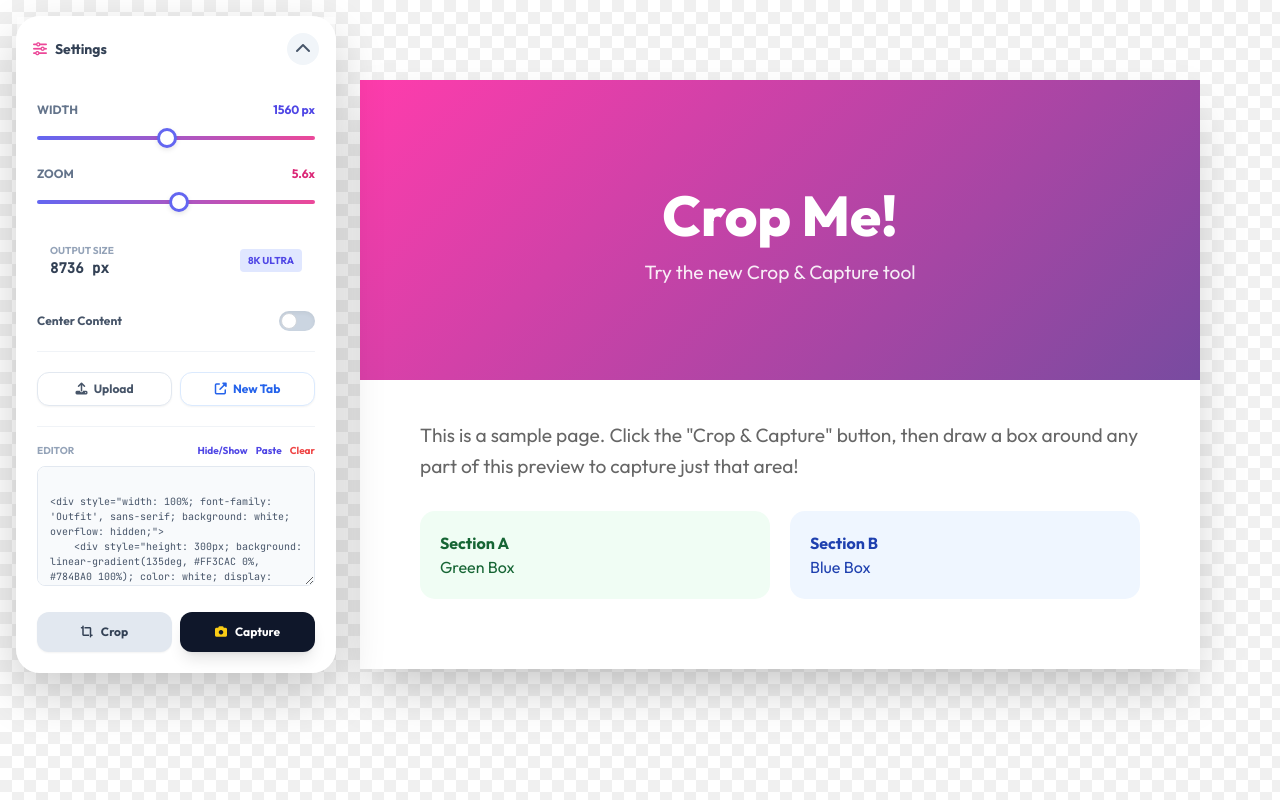
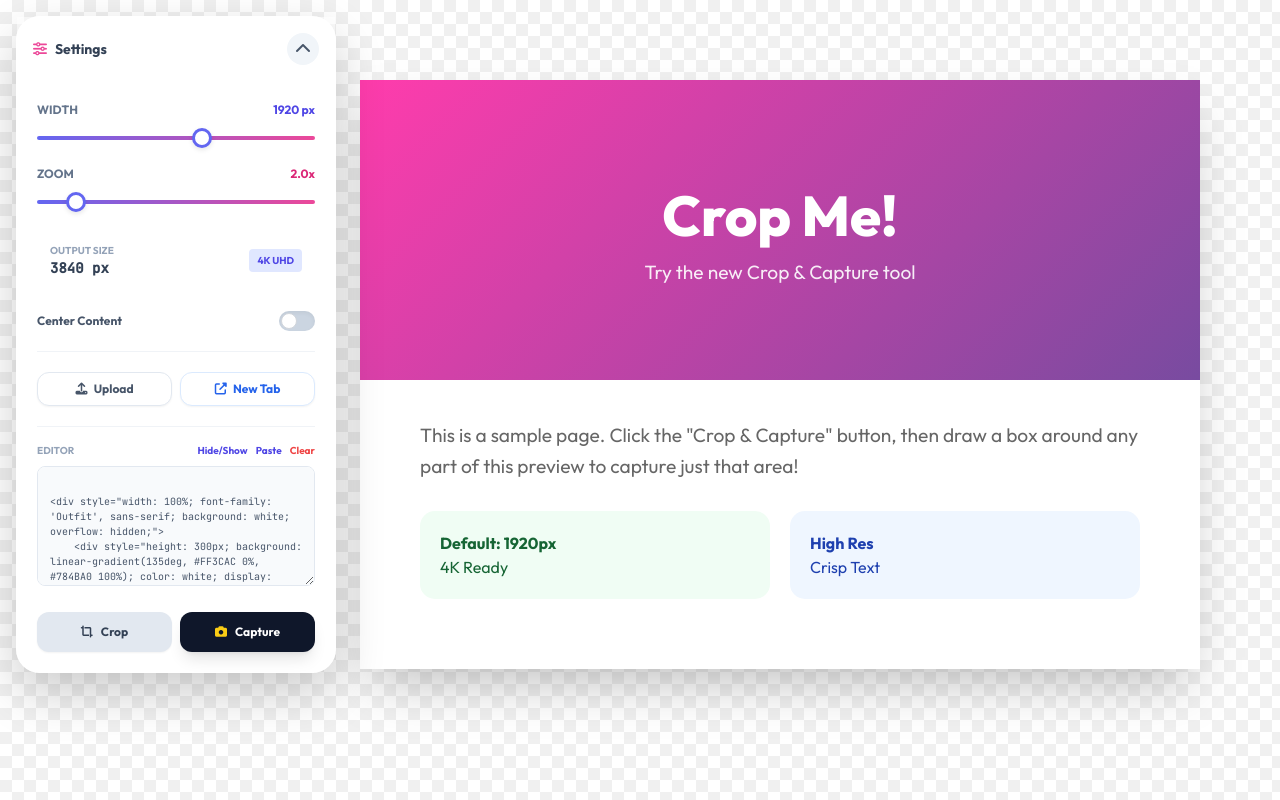
Before and after one commit to Wasupon-Sri/html2jpg, a plain HTML site: page index.html in a window 1280 px wide. Drawn offline with nearby package versions, Linux system fonts and the light colour scheme.

Commit message:
Update index.html

```diff
--- a/index.html
+++ b/index.html
@@ -156,8 +156,6 @@
 <body class="text-slate-800 font-sans h-screen w-screen overflow-hidden relative">
 
     <!-- PREVIEW AREA -->
-    <!-- Padding adjusted for mobile: smaller padding on small screens, larger on lg screens -->
-    <!-- Added pt-[80px] on mobile to prevent content hiding behind fixed header if collapsed, or just general spacing -->
     <div id="preview-wrapper" class="checkerboard w-full h-full overflow-auto flex items-start justify-center p-4 pt-20 lg:p-20 lg:pl-[360px] relative z-0 transition-all">
         <!-- The Capture Target -->
         <div id="capture-target" class="bg-white shadow-2xl origin-top transition-all duration-300 relative">
@@ -192,18 +190,20 @@
             <div>
                 <div class="flex justify-between mb-1">
                     <label class="text-xs font-bold text-slate-500 uppercase">Width</label>
-                    <span class="text-xs font-bold text-indigo-600" id="widthValue">1560 px</span>
+                    <!-- DEFAULT WIDTH 1920px -->
+                    <span class="text-xs font-bold text-indigo-600" id="widthValue">1920 px</span>
                 </div>
-                <input id="widthRange" type="range" min="300" max="3000" value="1560" step="10" class="w-full touch-none">
+                <input id="widthRange" type="range" min="300" max="3000" value="1920" step="10" class="w-full touch-none">
             </div>
 
             <!-- Zoom -->
             <div>
                 <div class="flex justify-between mb-1">
                     <label class="text-xs font-bold text-slate-500 uppercase">Zoom</label>
-                    <span class="text-xs font-bold text-pink-600" id="zoomValue">5.6x</span>
+                    <!-- DEFAULT ZOOM 2.0x (1920 * 2 = 3840px = 4K) -->
+                    <span class="text-xs font-bold text-pink-600" id="zoomValue">2.0x</span>
                 </div>
-                <input id="zoomRange" type="range" min="1" max="10" value="5.6" step="0.1" class="w-full touch-none">
+                <input id="zoomRange" type="range" min="1" max="10" value="2.0" step="0.1" class="w-full touch-none">
             </div>
 
             <!-- Resolution Badge -->
@@ -327,10 +327,10 @@
         <p style="color: #666; line-height: 1.6; font-size: 1.2rem;">This is a sample page. Click the "Crop & Capture" button, then draw a box around any part of this preview to capture just that area!</p>
         <div style="margin: 30px 0; display: grid; grid-template-columns: 1fr 1fr; gap: 20px;">
             <div style="background: #f0fdf4; padding: 20px; border-radius: 15px; color: #166534;">
-                <strong>Section A</strong><br>Green Box
+                <strong>Default: 1920px</strong><br>4K Ready
             </div>
             <div style="background: #eff6ff; padding: 20px; border-radius: 15px; color: #1e40af;">
-                <strong>Section B</strong><br>Blue Box
+                <strong>High Res</strong><br>Crisp Text
             </div>
         </div>
     </div>
```
